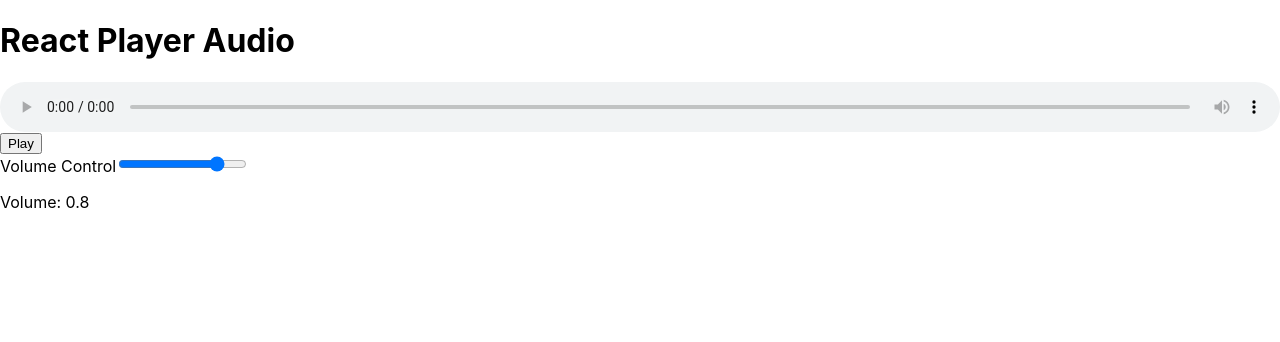
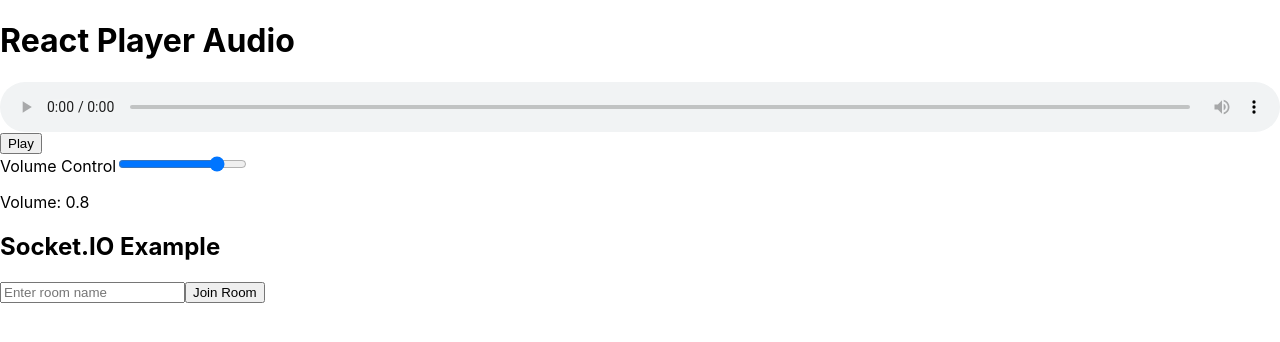
Before and after one commit to achyuta22/syntax-erro-frontend, a React (Create React App) app: page / in a window 1280 px wide. Shown: the top 342 px of the page. Built offline with nearby package versions, Linux system fonts and the light colour scheme; no server answers.

Commit message:
feat: socket-connection with room functionality

```diff
--- a/package.json
+++ b/package.json
@@ -11,6 +11,7 @@
     "react-howler": "^5.2.0",
     "react-player": "^2.16.0",
     "react-scripts": "5.0.1",
+    "socket.io-client": "^4.8.0",
     "web-vitals": "^2.1.4"
   },
   "scripts": {
--- a/src/App.js
+++ b/src/App.js
@@ -1,6 +1,8 @@
+// App.js
 import './App.css';
 import React, { useState } from 'react';
 import ReactPlayer from 'react-player';
+import SocketComponent from './Components/SocketComponent';// Import SocketComponent
 
 function App() {
   const [volume, setVolume] = useState(0.8);
@@ -48,6 +50,11 @@
           </div>
         </div>
       </div>
+
+      {/* SocketComponent for WebSocket connection */}
+      <div className="mt-8">
+        <SocketComponent />
+      </div>
     </div>
   );
 }
--- /dev/null
+++ b/src/Components/SocketComponent.js
@@ -0,0 +1,44 @@
+// components/SocketComponent.js
+import React, { useState, useEffect } from 'react';
+import socket from '../Utils/Socket'; // Import the socket instance
+
+const SocketComponent = () => {
+    const [room, setRoom] = useState(''); // State to track the room input
+    const [joinedRoom, setJoinedRoom] = useState(''); // State to track the room the user joined
+
+    useEffect(() => {
+        // Listen for the connection event
+        socket.on('connect', () => {
+            console.log('Connected with ID:', socket.id);
+        });
+
+        // Cleanup the effect
+        return () => {
+            socket.off('connect');
+        };
+    }, []);
+
+    const handleJoinRoom = () => {
+        if (room) {
+            socket.emit('joinRoom', room); // Emit joinRoom event to the server
+            setJoinedRoom(room); // Track the joined room
+            setRoom(''); // Clear the input
+        }
+    };
+
+    return (
+        <div>
+            <h2>Socket.IO Example</h2>
+            <input
+                type="text"
+                placeholder="Enter room name"
+                value={room}
+                onChange={(e) => setRoom(e.target.value)}
+            />
+            <button onClick={handleJoinRoom}>Join Room</button>
+            {joinedRoom && <p>You joined room: {joinedRoom}</p>}
+        </div>
+    );
+};
+
+export default SocketComponent;
--- /dev/null
+++ b/src/Utils/Socket.js
@@ -0,0 +1,6 @@
+import io from 'socket.io-client';
+
+// Connect to the backend server (change the port if necessary)
+const socket = io('http://localhost:3000');
+
+export default socket;
```
Also changed, not shown: 1 other file (tests, documents, lock files or other folders).
